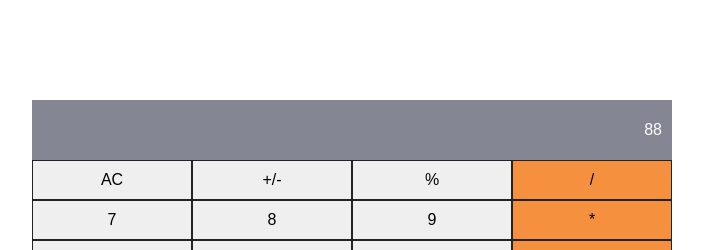
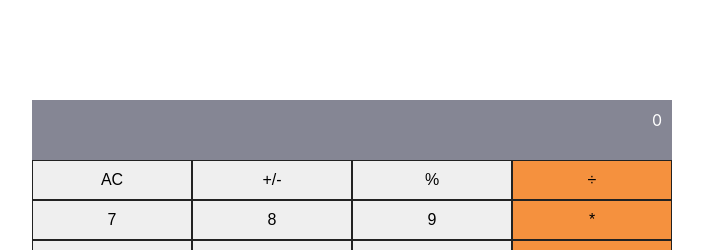
Before and after one commit to piesieomane/Math-Magicians, a React (Create React App) app: page / in a window 1280 px wide. Shown: the top 250 px of the page, without its empty margins (288-991 px from the left). Built offline with nearby package versions, Linux system fonts and the light colour scheme.

Commit message:
use state and event

```diff
--- a/package.json
+++ b/package.json
@@ -6,6 +6,7 @@
     "@testing-library/jest-dom": "^5.16.4",
     "@testing-library/react": "^13.3.0",
     "@testing-library/user-event": "^13.5.0",
+    "big.js": "^6.2.1",
     "react": "^18.2.0",
     "react-dom": "^18.2.0",
     "react-scripts": "5.0.1",
--- a/src/components/Calculator.css
+++ b/src/components/Calculator.css
@@ -53,7 +53,7 @@ input[type="button"]:active {
   background: #ccc;
 }
 
-.screen-row input {
+.screen-row {
   width: 100%;
   height: 60px;
   background: #858694;
--- a/src/components/Calculator.js
+++ b/src/components/Calculator.js
@@ -1,43 +1,98 @@
 /* eslint-disable */
 import React from "react";
 import "./Calculator.css";
+import calculate from "../logic/calculate";
 
 class Calculator extends React.Component {
+  constructor(props) {
+    super(props);
+    this.state = {
+      total: 0,
+      next: null,
+      operation: null,
+    };
+  }
+
+  clickHandler = (e) => {
+    const value = e.target.value;
+    const result = calculate(this.state, value);
+    this.setState(result);
+  };
+
+  displayResult = (e) => {
+    this.setState({
+      total: e.target.value,
+    });
+  };
+
   render() {
+    const { total, next, operation } = this.state;
     return (
       <div className="calcCenter">
         <div class="mainCalculator">
-          <div className="screen-row">
-            <input type="text" value="88" />
+          <div className="screen-row" onChange={this.displayResult}>
+            {total}
+            {operation}
+            {next}
           </div>
           <div className="button-row one">
-            <input type="button" value="AC" />
-            <input type="button" value="+/-" />
-            <input type="button" value="%" />
-            <input type="button" value="/" className="orange" />
+            <input type="button" value="AC" onClick={this.clickHandler} />
+            <input type="button" value="+/-" onClick={this.clickHandler} />
+            <input type="button" value="%" onClick={this.clickHandler} />
+            <input
+              type="button"
+              value="÷"
+              className="orange"
+              onClick={this.clickHandler}
+            />
           </div>
           <div className="button-row two">
-            <input type="button" value="7" />
-            <input type="button" value="8" />
-            <input type="button" value="9" />
-            <input type="button" value="*" className="orange" />
+            <input type="button" value="7" onClick={this.clickHandler} />
+            <input type="button" value="8" onClick={this.clickHandler} />
+            <input type="button" value="9" onClick={this.clickHandler} />
+            <input
+              type="button"
+              value="*"
+              className="orange"
+              onClick={this.clickHandler}
+            />
           </div>
           <div className="button-row three">
-            <input type="button" value="4" />
-            <input type="button" value="5" />
-            <input type="button" value="6" />
-            <input type="button" value="-" className="orange" />
+            <input type="button" value="4" onClick={this.clickHandler} />
+            <input type="button" value="5" onClick={this.clickHandler} />
+            <input type="button" value="6" onClick={this.clickHandler} />
+            <input
+              type="button"
+              value="-"
+              className="orange"
+              onClick={this.clickHandler}
+            />
           </div>
           <div className="button-row four">
-            <input type="button" value="1" />
-            <input type="button" value="2" />
-            <input type="button" value="3" />
-            <input type="button" value="+" className="orange" />
+            <input type="button" value="1" onClick={this.clickHandler} />
+            <input type="button" value="2" onClick={this.clickHandler} />
+            <input type="button" value="3" onClick={this.clickHandler} />
+            <input
+              type="button"
+              value="+"
+              className="orange"
+              onClick={this.clickHandler}
+            />
           </div>
           <div className="button-row five">
-            <input type="button" value="0" className="zero" />
-            <input type="button" value="." />
-            <input type="button" value="=" className="orange" />
+            <input
+              type="button"
+              value="0"
+              className="zero"
+              onClick={this.clickHandler}
+            />
+            <input type="button" value="." onClick={this.clickHandler} />
+            <input
+              type="button"
+              value="="
+              className="orange"
+              onClick={this.clickHandler}
+            />
           </div>
         </div>
       </div>
--- /dev/null
+++ b/src/logic/calculate.js
@@ -0,0 +1,134 @@
+/* eslint-disable */
+import operate from "./operate";
+
+function isNumber(item) {
+  return !!item.match(/[0-9]+/);
+}
+
+/**
+ * Given a button name and a calculator data object, return an updated
+ * calculator data object.
+ *
+ * Calculator data object contains:
+ *   total:s      the running total
+ *   next:String       the next number to be operated on with the total
+ *   operation:String  +, -, etc.
+ */
+export default function calculate(obj, buttonName) {
+  if (buttonName === "AC") {
+    return {
+      total: 0,
+      next: null,
+      operation: null,
+    };
+  }
+
+  if (isNumber(buttonName)) {
+    if (buttonName === "0" && obj.next === "0") {
+      return {};
+    }
+    // If there is an operation, update next
+    if (obj.operation) {
+      if (obj.next && obj.next !== "0") {
+        return { ...obj, next: obj.next + buttonName };
+      }
+      return { ...obj, next: buttonName };
+    }
+    // If there is no operation, update next and clear the value
+    if (obj.next && obj.next !== "0") {
+      return {
+        next: obj.next + buttonName,
+        total: null,
+      };
+    }
+    return {
+      next: buttonName,
+      total: null,
+    };
+  }
+
+  if (buttonName === ".") {
+    if (obj.next) {
+      if (obj.next.includes(".")) {
+        return { ...obj };
+      }
+      return { ...obj, next: `${obj.next}.` };
+    }
+    if (obj.operation) {
+      return { ...obj, next: "0." };
+    }
+    if (obj.total) {
+      if (obj.total.includes(".")) {
+        return {};
+      }
+      return { ...obj, next: `${obj.total}.` };
+    }
+    return { ...obj, next: "0." };
+  }
+
+  if (buttonName === "=") {
+    if (obj.next && obj.operation) {
+      return {
+        total: operate(obj.total, obj.next, obj.operation),
+        next: null,
+        operation: null,
+      };
+    }
+    // '=' with no operation, nothing to do
+    return {};
+  }
+
+  if (buttonName === "+/-") {
+    if (obj.next) {
+      return { ...obj, next: (-1 * parseFloat(obj.next)).toString() };
+    }
+    if (obj.total) {
+      return { ...obj, total: (-1 * parseFloat(obj.total)).toString() };
+    }
+    return {};
+  }
+
+  // Button must be an operation
+
+  // When the user presses an operation button without having entered
+  // a number first, do nothing.
+  // if (!obj.next && !obj.total) {
+  //   return {};
+  // }
+
+  // User pressed an operation after pressing '='
+  if (!obj.next && obj.total && !obj.operation) {
+    return { ...obj, operation: buttonName };
+  }
+
+  // User pressed an operation button and there is an existing operation
+  if (obj.operation) {
+    if (obj.total && !obj.next) {
+      return { ...obj, operation: buttonName };
+    }
+
+    if (!obj.total) {
+      return { total: 0, operation: buttonName };
+    }
+
+    return {
+      total: operate(obj.total, obj.next, obj.operation),
+      next: null,
+      operation: buttonName,
+    };
+  }
+
+  // no operation yet, but the user typed one
+
+  // The user hasn't typed a number yet, just save the operation
+  if (!obj.next) {
+    return { operation: buttonName };
+  }
+
+  // save the operation and shift 'next' into 'total'
+  return {
+    total: obj.next,
+    next: null,
+    operation: buttonName,
+  };
+}
--- /dev/null
+++ b/src/logic/operate.js
@@ -0,0 +1,31 @@
+/* eslint-disable */
+import Big from "big.js";
+
+export default function operate(numberOne, numberTwo, operation) {
+  const one = Big(numberOne);
+  const two = Big(numberTwo);
+  if (operation === "+") {
+    return one.plus(two).toString();
+  }
+  if (operation === "-") {
+    return one.minus(two).toString();
+  }
+  if (operation === "x") {
+    return one.times(two).toString();
+  }
+  if (operation === "÷") {
+    try {
+      return one.div(two).toString();
+    } catch (err) {
+      return "Can't divide by 0.";
+    }
+  }
+  if (operation === "%") {
+    try {
+      return one.mod(two).toString();
+    } catch (err) {
+      return "Can't find modulo as can't divide by 0.";
+    }
+  }
+  throw Error(`Unknown operation '${operation}'`);
+}
```
Also changed, not shown: 1 other file (tests, documents, lock files or other folders).
